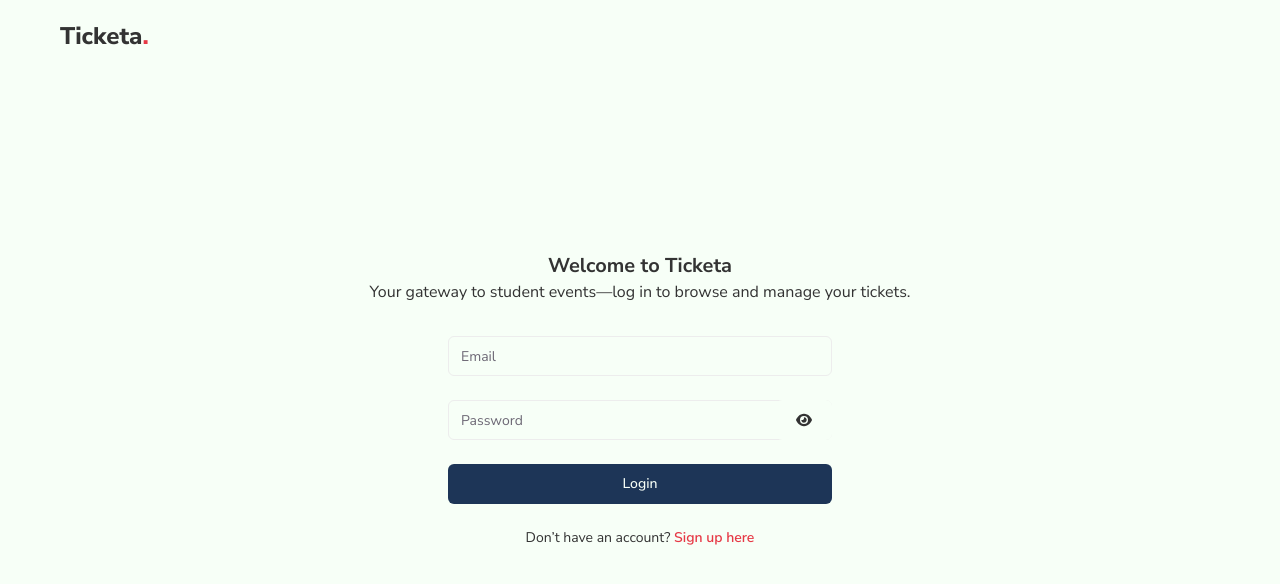
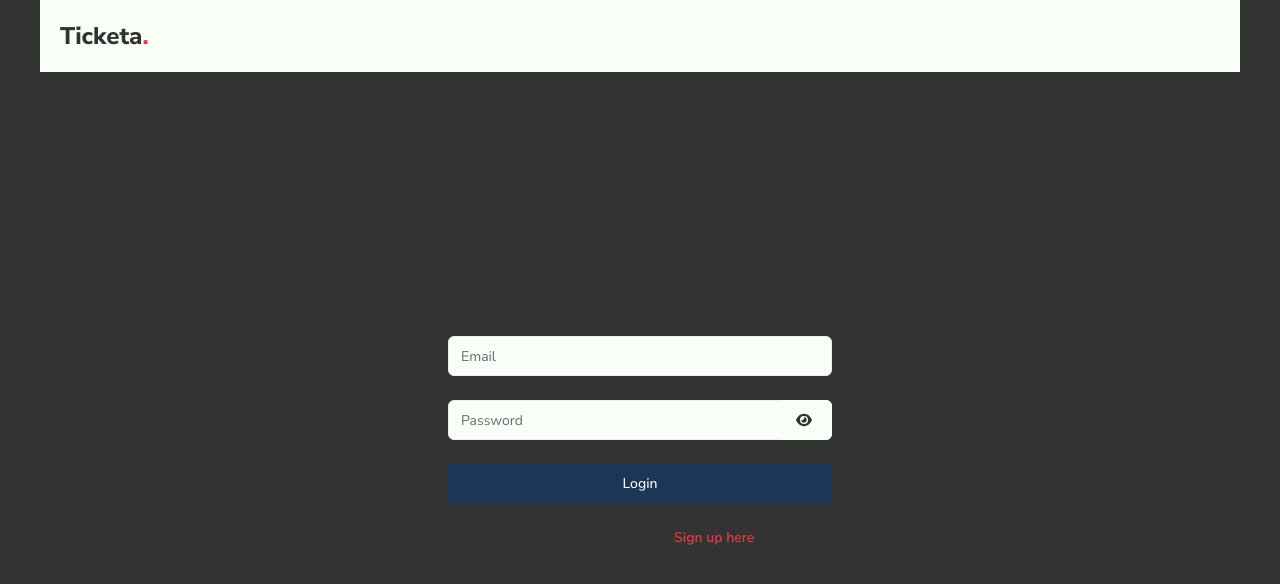
Before and after one commit to Joshardals/Ticketa, a Next.js app: page / in a window 1280 px wide. Shown: the top 584 px of the page. Built offline with nearby package versions, Linux system fonts and the light colour scheme; no server answers.

Commit message:
initial commit

```diff
--- a/app/globals.css
+++ b/app/globals.css
@@ -5,7 +5,7 @@
 @layer utilities {
   html,
   body {
-    @apply p-0 m-0 text-base leading-6 w-full min-h-[100svh] bg-softWhite text-darkCharcoal font-nunito scroll-smooth;
+    @apply p-0 m-0 text-base leading-6 w-full min-h-[100svh] bg-darkCharcoal text-darkCharcoal font-nunito scroll-smooth;
   }
 
   .contentCenter {
```
